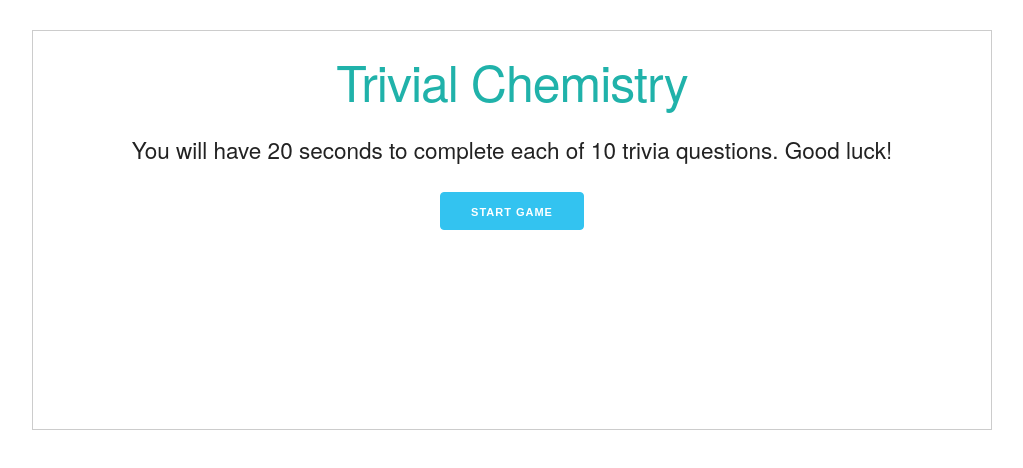
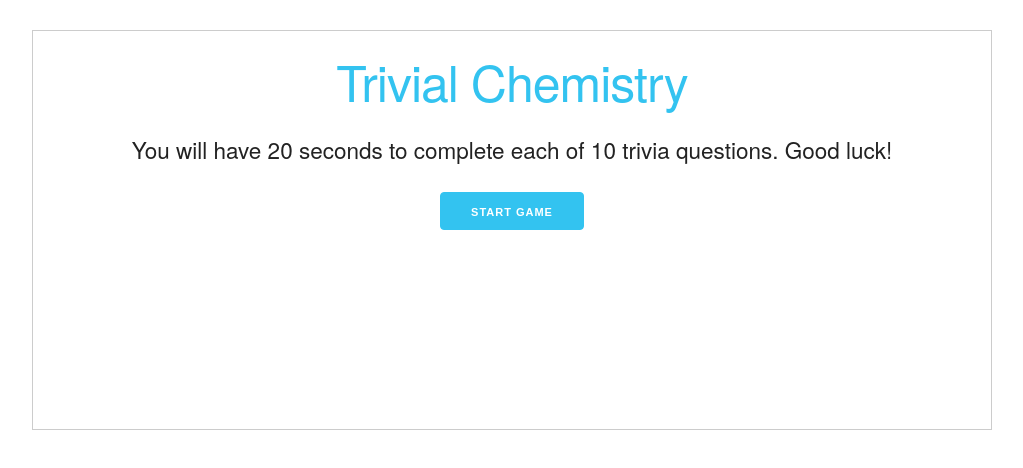
Before and after one commit to bry-an/TriviaGame, a plain HTML site: page index.html in a window 1280 px wide. Shown: the whole page, without its empty margins (128-1151 px from the left). Drawn offline with nearby package versions, Linux system fonts and the light colour scheme.

```diff
--- a/assets/css/style.css
+++ b/assets/css/style.css
@@ -8,7 +8,7 @@
 }
 
 h1 {
-  color: lightseagreen;
+  color: #33C3F0;
   text-align: center;
 }
 
```
